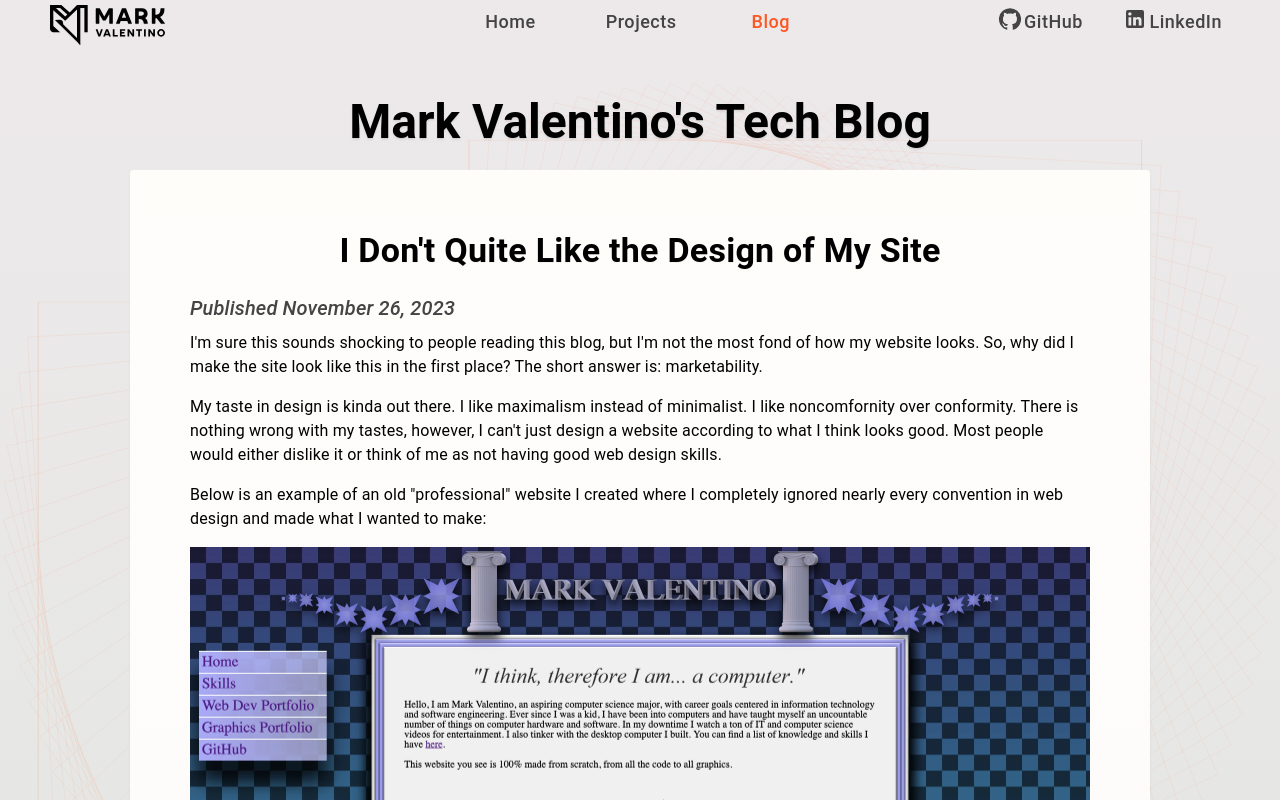
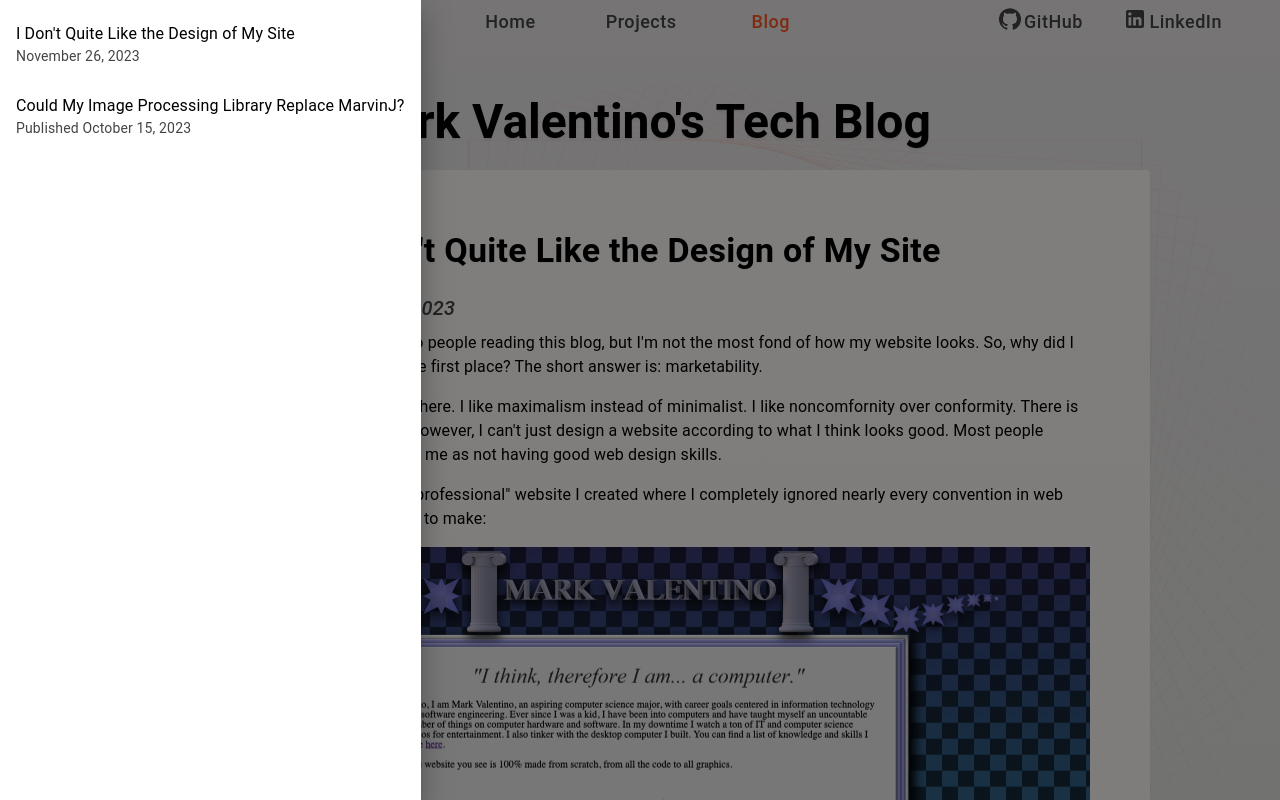
Before and after one commit to M-Valentino/M-Valentino_Node, a Next.js app: page /blog in a window 1280 px wide. Shown: the top 800 px of the page. Built offline with nearby package versions, Linux system fonts and the light colour scheme.

Commit message:
got prototype framework working

```diff
--- a/src/pages/blog.jsx
+++ b/src/pages/blog.jsx
@@ -3,6 +3,7 @@ import { MainWrapper } from "@/components/layout/MainWrapper";
 import { CustomHead } from "@/components/layout/CustomHead";
 import { MainHeading } from "@/components/layout/Headings";
 import { useMediaQuery } from "@mui/material";
+import { List, ListItem, ListItemText, SwipeableDrawer } from "@mui/material";
 import { PAGE_TITLES } from "@/consts/pageTitles";
 import { Post1 } from "@/components/blogPosts/Post1";
 import { Post2 } from "@/components/blogPosts/Post2";
@@ -10,16 +11,20 @@ import { Post2 } from "@/components/blogPosts/Post2";
 export default function Home() {
   const isDesktopView = useMediaQuery("(min-width:900px)");
   const isLargeMobileView = useMediaQuery("(max-width:428px)");
+  const [drawerOpen, setDrawerOpen] = useState(true);
   // Controlls how many blog posts can be seen.
   const [postsToShow, setPostsToShow] = useState(1);
+  var oldTime = Date.now();
 
   // If user scrolled 98% or more to the bottom, increment postsToShow.
   const handleScroll = () => {
     if (
       Math.ceil(window.innerHeight + window.scrollY) >=
-      Math.ceil(document.documentElement.scrollHeight * 0.98)
+        document.documentElement.scrollHeight - 5 &&
+      oldTime + 1500 < Date.now()
     ) {
       setPostsToShow((postsToShow) => postsToShow + 1);
+      oldTime = Date.now();
     }
   };
 
@@ -27,7 +32,6 @@ export default function Home() {
     window.addEventListener("scroll", handleScroll, {
       passive: true,
     });
-
     return () => {
       window.removeEventListener("scroll", handleScroll);
     };
@@ -40,16 +44,41 @@ export default function Home() {
         title="Mark Valentino's Tech Blog"
         keywords="technology, programming, coding"
       />
+
       <MainWrapper activeLink={PAGE_TITLES.blog}>
         <MainHeading shrinkFontOn={!isDesktopView} addMarginBottomOn={true}>
           Mark Valentino's Tech Blog
         </MainHeading>
-        <Post2
-          isDesktopView={isDesktopView}
-          isLargeMobileView={isLargeMobileView}
-        />
+        <SwipeableDrawer open={drawerOpen} onClose={() => setDrawerOpen(false)} >
+          <List>
+            <ListItem>
+              <ListItemText
+                primary="I Don't Quite Like the Design of My Site"
+                secondary="November 26, 2023"
+              />
+            </ListItem>
+            <ListItem>
+              <ListItemText
+                primary="Could My Image Processing Library Replace MarvinJ?"
+                secondary="Published October 15, 2023"
+              />
+            </ListItem>
+          </List>
+        </SwipeableDrawer>
+        {postsToShow > 0 && (
+          <Post2
+            isDesktopView={isDesktopView}
+            isLargeMobileView={isLargeMobileView}
+          />
+        )}
         {postsToShow > 1 && (
           <Post1
+            isDesktopView={isDesktopView}
+            isLargeMobileView={isLargeMobileView}
+          />
+        )}
+        {postsToShow > 2 && (
+          <Post2
             isDesktopView={isDesktopView}
             isLargeMobileView={isLargeMobileView}
           />
```
